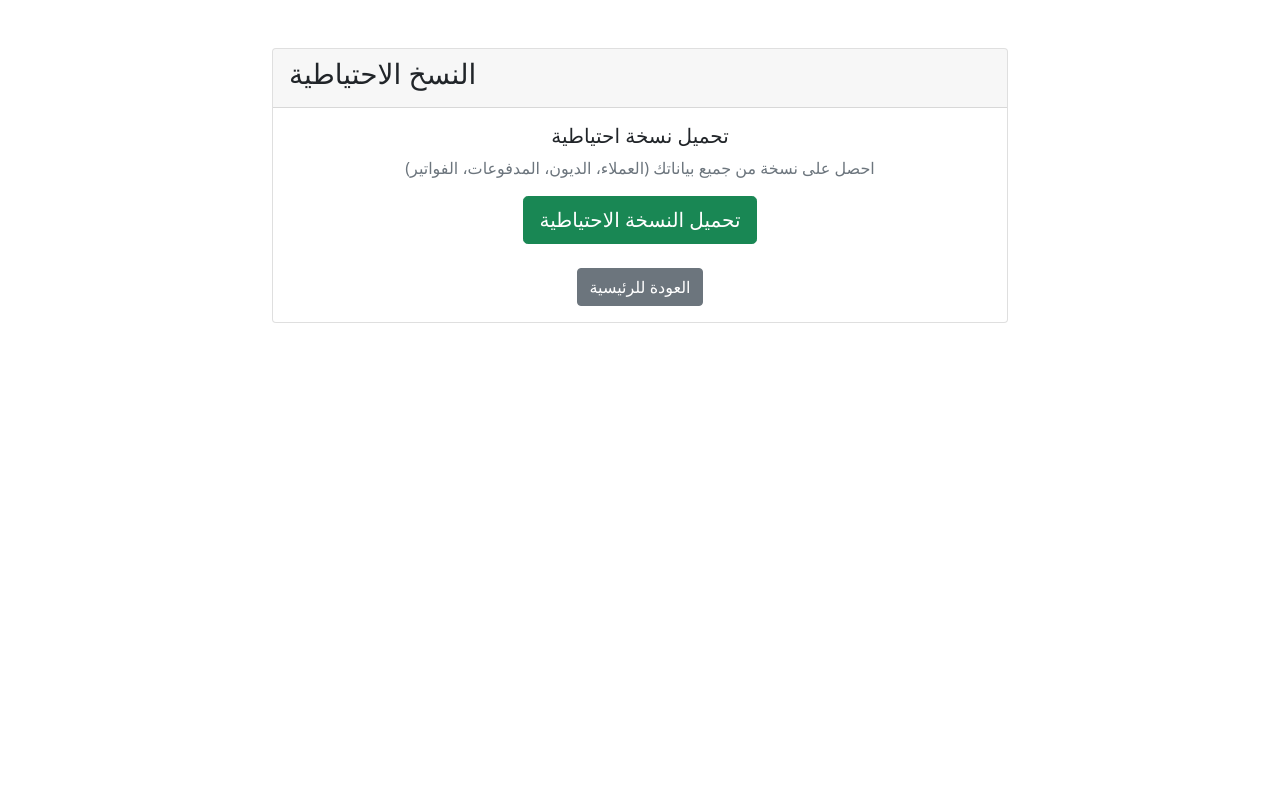
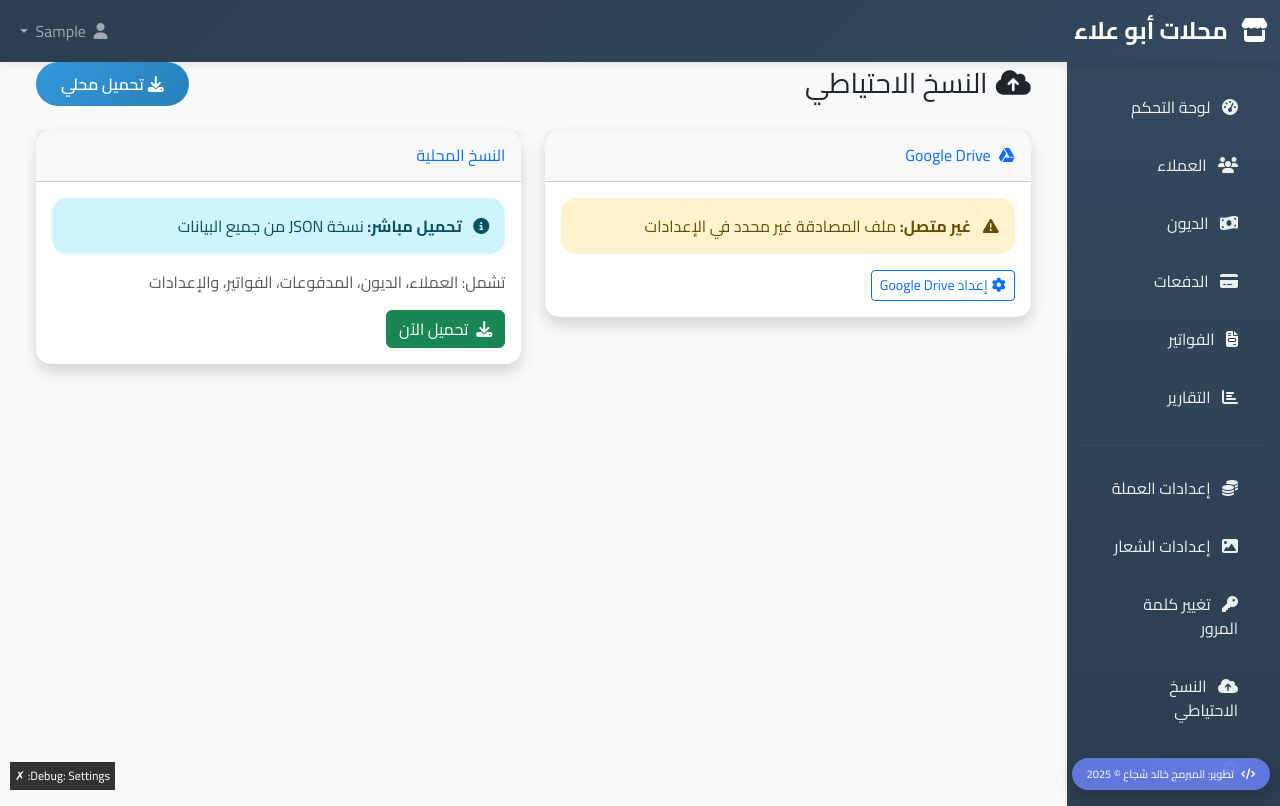
Before and after one commit to g2gist/abualaa, a Django app: page /backup/ in a window 1280 px wide. Before the commit the page ends 323 px from the top, so only its background shows below. Run offline with Django 5.2, Linux system fonts and the light colour scheme; the visitor is signed in with stand-in values (Sample User, id 1); data that the repository does not hold is empty.

Commit message:
Add Google Drive API integration and fix watermark display

```diff
--- a/crm/urls.py
+++ b/crm/urls.py
@@ -28,6 +28,7 @@ urlpatterns = [
     path('backup/', views.backup_dashboard, name='backup_dashboard'),
     path('backup/create/', views.create_backup, name='create_backup'),
     path('backup/download/', views.download_backup, name='download_backup'),
+    path('backup/upload-drive/', views.upload_to_drive, name='upload_to_drive'),
     path('backup/settings/', views.backup_settings, name='backup_settings'),
     path('customers/<int:customer_id>/', views.customer_detail, name='customer_detail'),
     path('customers/<int:customer_id>/edit/', views.customer_edit, name='customer_edit'),
--- a/crm/views.py
+++ b/crm/views.py
@@ -969,51 +969,148 @@ def currency_settings(request):
 @user_passes_test(is_manager)
 def backup_dashboard(request):
     """لوحة النسخ الاحتياطي"""
-    from django.http import HttpResponse
+    from .google_drive_service import GoogleDriveService
 
-    # حل مؤقت - إرجاع HTML مباشر
-    html = """
-    <!DOCTYPE html>
-    <html>
-    <head>
-        <title>النسخ الاحتياطية</title>
-        <meta charset="utf-8">
-        <link href="https://cdn.jsdelivr.net/npm/bootstrap@5.1.3/dist/css/bootstrap.min.css" rel="stylesheet">
-    </head>
-    <body>
-        <div class="container mt-5">
-            <div class="row justify-content-center">
-                <div class="col-md-8">
-                    <div class="card">
-                        <div class="card-header">
-                            <h3><i class="fas fa-download"></i> النسخ الاحتياطية</h3>
-                        </div>
-                        <div class="card-body text-center">
-                            <h5>تحميل نسخة احتياطية</h5>
-                            <p class="text-muted">احصل على نسخة من جميع بياناتك (العملاء، الديون، المدفوعات، الفواتير)</p>
-                            <a href="/backup/download/" class="btn btn-success btn-lg">
-                                <i class="fas fa-download"></i> تحميل النسخة الاحتياطية
-                            </a>
-                            <br><br>
-                            <a href="/" class="btn btn-secondary">العودة للرئيسية</a>
-                        </div>
-                    </div>
-                </div>
-            </div>
-        </div>
-    </body>
-    </html>
-    """
+    # اختبار Google Drive
+    drive_service = GoogleDriveService()
+    drive_connected, drive_message = drive_service.test_connection()
 
-    return HttpResponse(html)
+    # الحصول على النسخ الاحتياطية من Google Drive
+    backups = []
+    if drive_connected:
+        backups = drive_service.list_backups()
+
+    context = {
+        'drive_connected': drive_connected,
+        'drive_message': drive_message,
+        'backups': backups,
+        'google_drive_setup': drive_service.credentials_file and drive_service.folder_id,
+    }
+
+    return render(request, 'backup/dashboard.html', context)
 
 
 @login_required
 @user_passes_test(is_manager)
 def create_backup(request):
     """إنشاء نسخة احتياطية"""
-    # تحويل مباشر للتحميل
-    return redirect('download_backup')
+    if request.method == 'POST':
+        backup_type = request.POST.get('backup_type', 'local')
+
+        if backup_type == 'google_drive':
+            return redirect('upload_to_drive')
+        else:
+            return redirect('download_backup')
+
+    return redirect('backup_dashboard')
+
+
+@login_required
+@user_passes_test(is_manager)
+def upload_to_drive(request):
+    """رفع نسخة احتياطية إلى Google Drive"""
+    from .google_drive_service import GoogleDriveService
+    from datetime import datetime
+    import json
+
+    try:
+        # إنشاء البيانات
+        from .models import Customer, Debt, Payment, Invoice, CompanySettings
+
+        backup_data = {
+            'timestamp': datetime.now().isoformat(),
+            'customers': [],
+            'debts': [],
+            'payments': [],
+            'invoices': [],
+            'company_settings': {}
+        }
+
+        # بيانات العملاء
+        for customer in Customer.objects.all():
+            backup_data['customers'].append({
+                'id': customer.id,
+                'name': customer.name,
+                'phone': customer.phone,
+                'email': customer.email or '',
+                'address': customer.address or '',
+                'page_number': customer.page_number or '',
+                'total_debt': str(customer.total_debt),
+                'remaining_debt': str(customer.remaining_debt),
+            })
+
+        # بيانات الديون
+        for debt in Debt.objects.all():
+            backup_data['debts'].append({
+                'id': debt.id,
+                'customer_name': debt.customer.name,
+                'amount': str(debt.amount),
+                'remaining_amount': str(debt.remaining_amount),
+                'description': debt.description or '',
+                'status': debt.status,
+                'created_date': debt.created_date.isoformat(),
+                'due_date': debt.due_date.isoformat(),
+            })
+
+        # بيانات المدفوعات
+        for payment in Payment.objects.all():
+            backup_data['payments'].append({
+                'id': payment.id,
+                'customer_name': payment.debt.customer.name,
+                'amount': str(payment.amount),
+                'payment_date': payment.payment_date.isoformat(),
+                'payment_method': payment.payment_method,
+                'notes': payment.notes or '',
+            })
+
+        # بيانات الفواتير
+        for invoice in Invoice.objects.all():
+            backup_data['invoices'].append({
+                'id': invoice.id,
+                'customer_name': invoice.debt.customer.name,
+                'invoice_number': invoice.invoice_number,
+                'total_amount': str(invoice.debt.amount),
+                'status': invoice.status,
+                'created_date': invoice.created_date.isoformat(),
+            })
+
+        # إعدادات الشركة
+        try:
+            company = CompanySettings.objects.first()
+            if company:
+                backup_data['company_settings'] = {
+                    'name': company.company_name,
+                    'address': company.address or '',
+                    'phone': company.phone or '',
+                    'email': company.email or '',
+                    'currency': company.currency,
+                }
+        except:
+            pass
+
+        # رفع إلى Google Drive
+        drive_service = GoogleDriveService()
+        timestamp = datetime.now().strftime('%Y%m%d_%H%M%S')
+        filename = f'backup_abu_alaa_{timestamp}.json'
+
+        json_content = json.dumps(backup_data, ensure_ascii=False, indent=2)
+
+        success, result = drive_service.upload_backup(json_content, filename)
+
+        if success:
+            messages.success(
+                request,
+                f'تم رفع النسخة الاحتياطية إلى Google Drive بنجاح!\n'
+                f'اسم الملف: {result["filename"]}\n'
+                f'الحجم: {int(result.get("size", 0)) / 1024:.1f} KB'
+            )
+        else:
+            messages.error(request, f'فشل في رفع النسخة الاحتياطية: {result}')
+
+    except Exception as e:
+        messages.error(request, f'خطأ في إنشاء النسخة الاحتياطية: {str(e)}')
+
+    return redirect('backup_dashboard')
 
 
 @login_required
--- a/requirements.txt
+++ b/requirements.txt
@@ -6,3 +6,6 @@ psycopg2-binary==2.9.10
 dj-database-url==2.2.0
 pillow==10.4.0
 openpyxl==3.1.5
+google-api-python-client==2.147.0
+google-auth==2.35.0
+google-auth-oauthlib==1.2.1
--- a/templates/backup/dashboard.html
+++ b/templates/backup/dashboard.html
@@ -11,41 +11,156 @@
         </h1>
         <div class="btn-group" role="group">
             <a href="{% url 'download_backup' %}" class="btn btn-primary">
-                <i class="fas fa-download me-1"></i>تحميل نسخة احتياطية
+                <i class="fas fa-download me-1"></i>تحميل محلي
             </a>
+            {% if drive_connected %}
+                <a href="{% url 'upload_to_drive' %}" class="btn btn-success">
+                    <i class="fab fa-google-drive me-1"></i>رفع لـ Google Drive
+                </a>
+            {% endif %}
         </div>
     </div>
 
-    {% if messages %}
-        {% for message in messages %}
-            <div class="alert alert-{{ message.tags }} alert-dismissible fade show" role="alert">
-                {{ message|linebreaks }}
-                <button type="button" class="btn-close" data-bs-dismiss="alert"></button>
-            </div>
-        {% endfor %}
-    {% endif %}
-
-    <!-- معلومات النسخ الاحتياطي -->
+    <!-- حالة Google Drive -->
     <div class="row mb-4">
-        <div class="col-lg-12">
+        <div class="col-lg-6">
             <div class="card shadow">
                 <div class="card-header py-3">
-                    <h6 class="m-0 font-weight-bold text-primary">النسخ الاحتياطية</h6>
+                    <h6 class="m-0 font-weight-bold text-primary">
+                        <i class="fab fa-google-drive me-2"></i>Google Drive
+                    </h6>
+                </div>
+                <div class="card-body">
+                    {% if drive_connected %}
+                        <div class="alert alert-success">
+                            <i class="fas fa-check-circle me-2"></i>
+                            <strong>متصل:</strong> {{ drive_message }}
+                        </div>
+                        <p class="text-muted mb-0">
+                            يمكنك رفع النسخ الاحتياطية تلقائياً إلى Google Drive
+                        </p>
+                    {% else %}
+                        <div class="alert alert-warning">
+                            <i class="fas fa-exclamation-triangle me-2"></i>
+                            <strong>غير متصل:</strong> {{ drive_message }}
+                        </div>
+                        <button class="btn btn-outline-primary btn-sm" data-bs-toggle="modal" data-bs-target="#setupModal">
+                            <i class="fas fa-cog me-1"></i>إعداد Google Drive
+                        </button>
+                    {% endif %}
+                </div>
+            </div>
+        </div>
+
+        <div class="col-lg-6">
+            <div class="card shadow">
+                <div class="card-header py-3">
+                    <h6 class="m-0 font-weight-bold text-primary">النسخ المحلية</h6>
                 </div>
                 <div class="card-body">
                     <div class="alert alert-info">
                         <i class="fas fa-info-circle me-2"></i>
-                        <strong>تحميل مباشر:</strong> يمكنك تحميل نسخة احتياطية من جميع البيانات
+                        <strong>تحميل مباشر:</strong> نسخة JSON من جميع البيانات
                     </div>
                     <p class="text-muted mb-3">
-                        النسخة الاحتياطية تشمل: العملاء، الديون، المدفوعات، الفواتير، وإعدادات الشركة
+                        تشمل: العملاء، الديون، المدفوعات، الفواتير، والإعدادات
                     </p>
-                    <a href="{% url 'download_backup' %}" class="btn btn-success btn-lg">
-                        <i class="fas fa-download me-2"></i>تحميل نسخة احتياطية الآن
+                    <a href="{% url 'download_backup' %}" class="btn btn-success">
+                        <i class="fas fa-download me-2"></i>تحميل الآن
                     </a>
                 </div>
             </div>
         </div>
     </div>
+
+    <!-- قائمة النسخ الاحتياطية من Google Drive -->
+    {% if drive_connected and backups %}
+    <div class="card shadow">
+        <div class="card-header py-3">
+            <h6 class="m-0 font-weight-bold text-primary">النسخ الاحتياطية في Google Drive</h6>
+        </div>
+        <div class="card-body">
+            <div class="table-responsive">
+                <table class="table table-bordered">
+                    <thead>
+                        <tr>
+                            <th>اسم الملف</th>
+                            <th>تاريخ الإنشاء</th>
+                            <th>الحجم</th>
+                            <th>الإجراءات</th>
+                        </tr>
+                    </thead>
+                    <tbody>
+                        {% for backup in backups %}
+                        <tr>
+                            <td>
+                                <i class="fas fa-file-code text-info me-2"></i>
+                                {{ backup.name }}
+                            </td>
+                            <td>{{ backup.created_time|date:"Y-m-d H:i" }}</td>
+                            <td>
+                                {% if backup.size %}
+                                    {{ backup.size|filesizeformat }}
+                                {% else %}
+                                    غير محدد
+                                {% endif %}
+                            </td>
+                            <td>
+                                {% if backup.link %}
+                                    <a href="{{ backup.link }}" target="_blank" class="btn btn-outline-primary btn-sm">
+                                        <i class="fas fa-external-link-alt me-1"></i>فتح
+                                    </a>
+                                {% endif %}
+                            </td>
+                        </tr>
+                        {% endfor %}
+                    </tbody>
+                </table>
+            </div>
+        </div>
+    </div>
+    {% endif %}
+</div>
+
+<!-- Modal إعداد Google Drive -->
+<div class="modal fade" id="setupModal" tabindex="-1">
+    <div class="modal-dialog modal-lg">
+        <div class="modal-content">
+            <div class="modal-header">
+                <h5 class="modal-title">إعداد Google Drive API</h5>
+                <button type="button" class="btn-close" data-bs-dismiss="modal"></button>
+            </div>
+            <div class="modal-body">
+                <h6>خطوات الإعداد:</h6>
+                <ol>
+                    <li class="mb-2">
+                        <strong>إنشاء مشروع في Google Cloud Console:</strong>
+                        <br><a href="https://console.cloud.google.com/" target="_blank">Google Cloud Console</a>
+                    </li>
+                    <li class="mb-2">
+                        <strong>تفعيل Google Drive API:</strong>
+                        <br>ابحث عن "Google Drive API" وفعله
+                    </li>
+                    <li class="mb-2">
+                        <strong>إنشاء Service Account:</strong>
+                        <br>اذهب إلى "IAM & Admin" > "Service Accounts"
+                    </li>
+                    <li class="mb-2">
+                        <strong>تحميل ملف JSON:</strong>
+                        <br>احفظ الملف باسم "credentials.json"
+                    </li>
+                    <li class="mb-2">
+                        <strong>إعداد المتغيرات في Render:</strong>
+                        <pre class="bg-light p-2 rounded">
+GOOGLE_DRIVE_CREDENTIALS = credentials.json
+GOOGLE_DRIVE_FOLDER_ID = your_folder_id</pre>
+                    </li>
+                </ol>
+            </div>
+            <div class="modal-footer">
+                <button type="button" class="btn btn-secondary" data-bs-dismiss="modal">إغلاق</button>
+            </div>
+        </div>
+    </div>
 </div>
 {% endblock %}
--- a/templates/base.html
+++ b/templates/base.html
@@ -331,9 +331,21 @@
 
     <!-- العلامة المائية -->
     {% load static %}
-    {% if company_settings.logo %}
+    {% if company_settings and company_settings.logo %}
         <div class="watermark">
             <img src="{{ company_settings.logo.url }}" alt="علامة مائية" class="img-fluid">
+        </div>
+    {% endif %}
+
+    <!-- Debug: عرض حالة الشعار -->
+    {% if user.is_superuser %}
+        <div style="position: fixed; bottom: 10px; left: 10px; background: rgba(0,0,0,0.8); color: white; padding: 5px; font-size: 12px; z-index: 10000;">
+            Debug:
+            {% if company_settings %}
+                Settings: ✓ | Logo: {% if company_settings.logo %}✓ ({{ company_settings.logo.url }}){% else %}✗{% endif %}
+            {% else %}
+                Settings: ✗
+            {% endif %}
         </div>
     {% endif %}
 
```
Also changed, not shown: crm/google_drive_service.py (added, +213 -0 lines).
